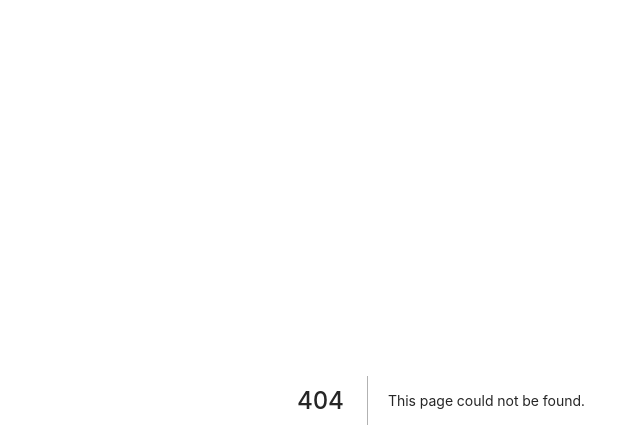
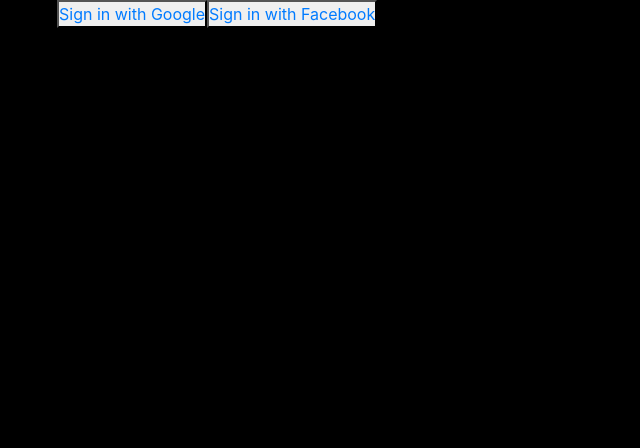
Before and after one commit to Yei-Linux/DailyNews-NextJs, a Next.js app: page /sign-in in a window 1280 px wide. Before the commit this address had no page. Shown: the top 448 px of the page, without its empty margins (199-839 px from the left). Built offline with nearby package versions, Linux system fonts and the light colour scheme.

Commit message:
Adding Google and Facebook auth

```diff
--- a/components/layouts/MainLayout.js
+++ b/components/layouts/MainLayout.js
@@ -1,25 +1,33 @@
-import React, {Fragment} from 'react';
-import { Layout } from 'antd';
+import React, { Fragment } from "react";
+import { Layout } from "antd";
+import { useRouter } from "next/router";
 
-import Head from './Head/HeadLayout';
-import HeaderLayout from './Header/HeaderLayout';
-import ContentLayout from './Content/ContentLayout';
-import FooterLayout from './Footer/FooterLayout';
-import SubHeaderLayout from '../layouts/SubHeader/SubHeaderLayout';
+import Head from "./Head/HeadLayout";
+import HeaderLayout from "./Header/HeaderLayout";
+import ContentLayout from "./Content/ContentLayout";
+import FooterLayout from "./Footer/FooterLayout";
+import SubHeaderLayout from "../layouts/SubHeader/SubHeaderLayout";
 
-const MainLayout = ({ children}) => {
+import { SignContainer } from "./layoutsStyledComponents";
+
+const MainLayout = ({ children }) => {
+  const router = useRouter();
   return (
     <Fragment>
       <Head />
+
+      {router.pathname === "/sign-in" || router.pathname === "/sign-up" ? (
+          <SignContainer>{children}</SignContainer>
+      ) : (
         <Layout className="layout">
           <HeaderLayout />
           <SubHeaderLayout />
           <ContentLayout children={children} />
           <FooterLayout />
         </Layout>
+      )}
     </Fragment>
-
   );
-}
+};
 
 export default MainLayout;
--- /dev/null
+++ b/components/layouts/layoutsStyledComponents.js
@@ -0,0 +1,8 @@
+import styled from '@emotion/styled';
+
+export const SignContainer = styled.div`
+background-color: black;
+color: white;
+height: 100%;
+width: 100%;
+`;
--- a/config/apollo.js
+++ b/config/apollo.js
@@ -5,7 +5,7 @@ const client = new ApolloClient({
     connectToDevTools: true,
     cache: new InMemoryCache(),
     link: new HttpLink({
-        uri: 'http://localhost:4000/',
+        uri: 'http://localhost:4000/graphql',
         fetch
     })
 });
--- a/package.json
+++ b/package.json
@@ -10,6 +10,8 @@
   "dependencies": {
     "@apollo/client": "^3.0.0-rc.10",
     "@babel/core": "^7.10.4",
+    "@emotion/core": "^10.0.28",
+    "@emotion/styled": "^10.0.27",
     "@zeit/next-sass": "^1.0.1",
     "antd": "^4.4.0",
     "babel-plugin-import": "^1.13.0",
--- /dev/null
+++ b/pages/sign-in.js
@@ -0,0 +1,16 @@
+import MainLayout from "../components/layouts/MainLayout";
+
+export default function Home() {
+  return (
+    <MainLayout>
+      <div className="listContainer">
+        <button>
+          <a href="http://localhost:4000/daily-news/auth/google">Sign in with Google</a>
+        </button>
+        <button>
+          <a href="http://localhost:4000/daily-news/auth/facebook">Sign in with Facebook</a>
+        </button>
+      </div>
+    </MainLayout>
+  );
+}
```
Also changed, not shown: 1 other file (tests, documents, lock files or other folders). Lines whose indentation alone changed are shown as unchanged.
